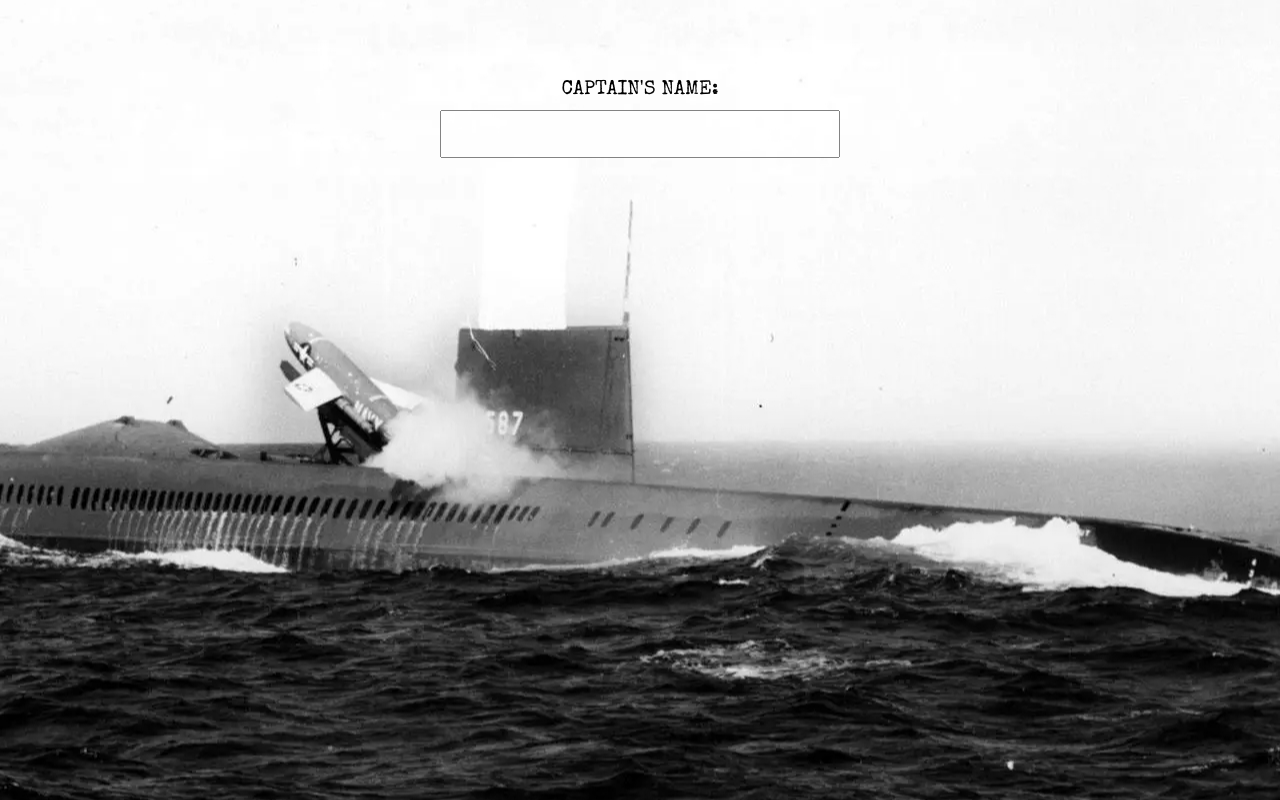
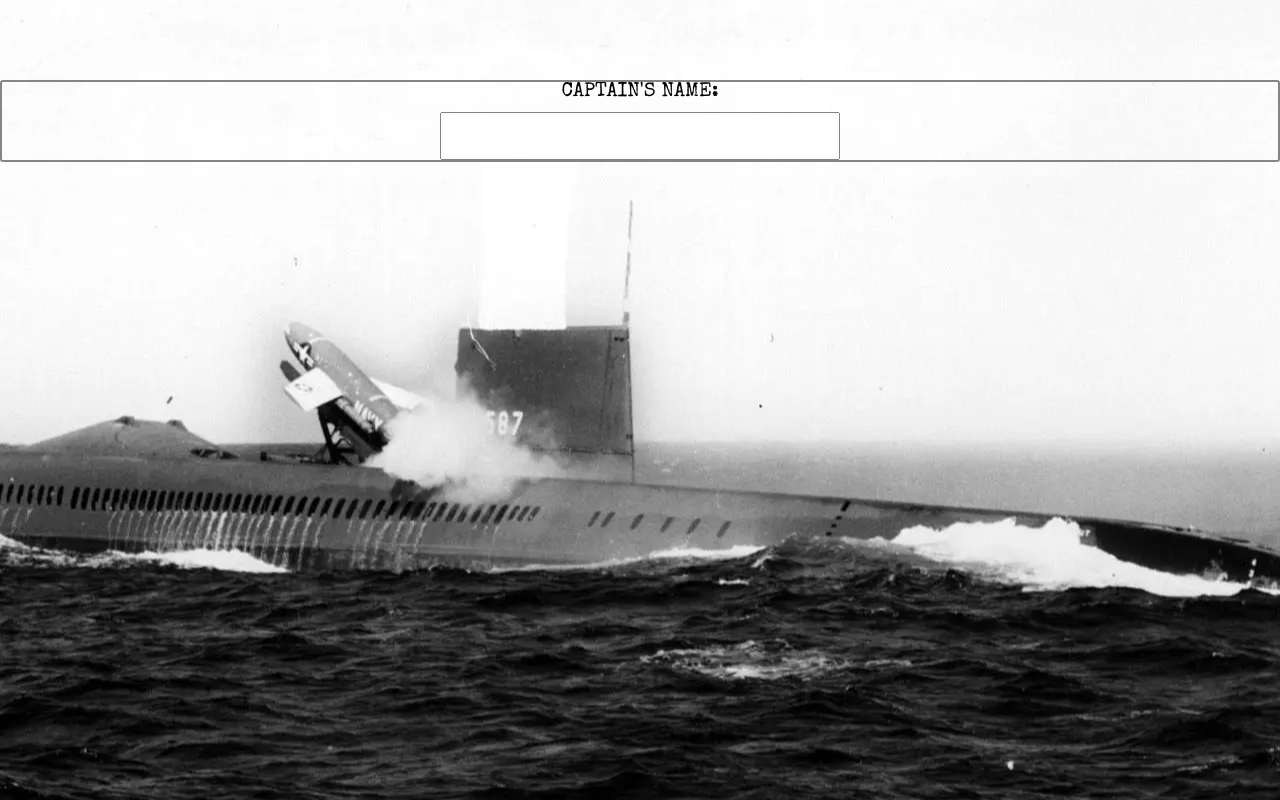
Before and after one commit to dougc85/battleship, a plain HTML site: page index.html in a window 1280 px wide. Drawn offline with nearby package versions, Linux system fonts and the light colour scheme.

Commit message:
fixed input styling

```diff
--- a/index.css
+++ b/index.css
@@ -65,6 +65,8 @@ Title Page
     text-align: center;
     font-size: 2rem;
     margin-top: 4rem;
+    border: 2px solid rgb(133, 133, 133);
+    border-radius: 3px;
 }
 
 .captain-label {
```
